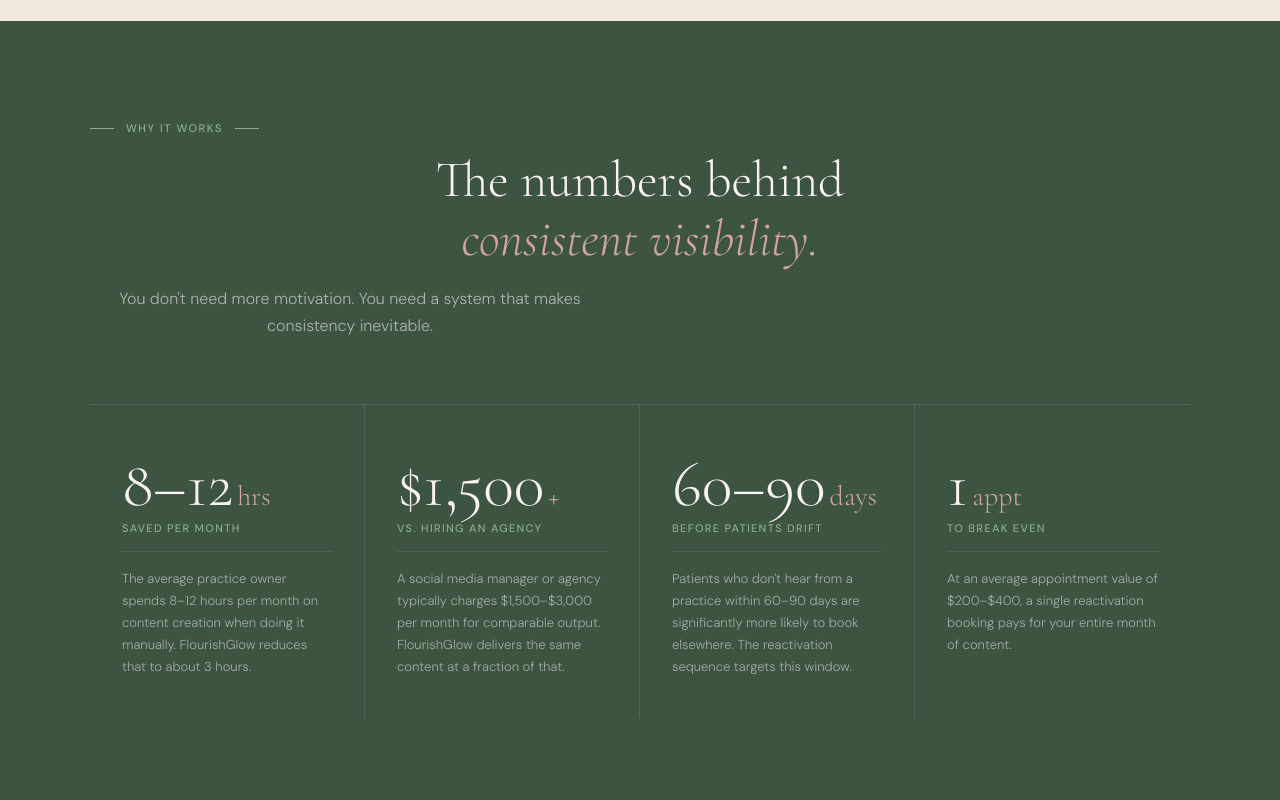
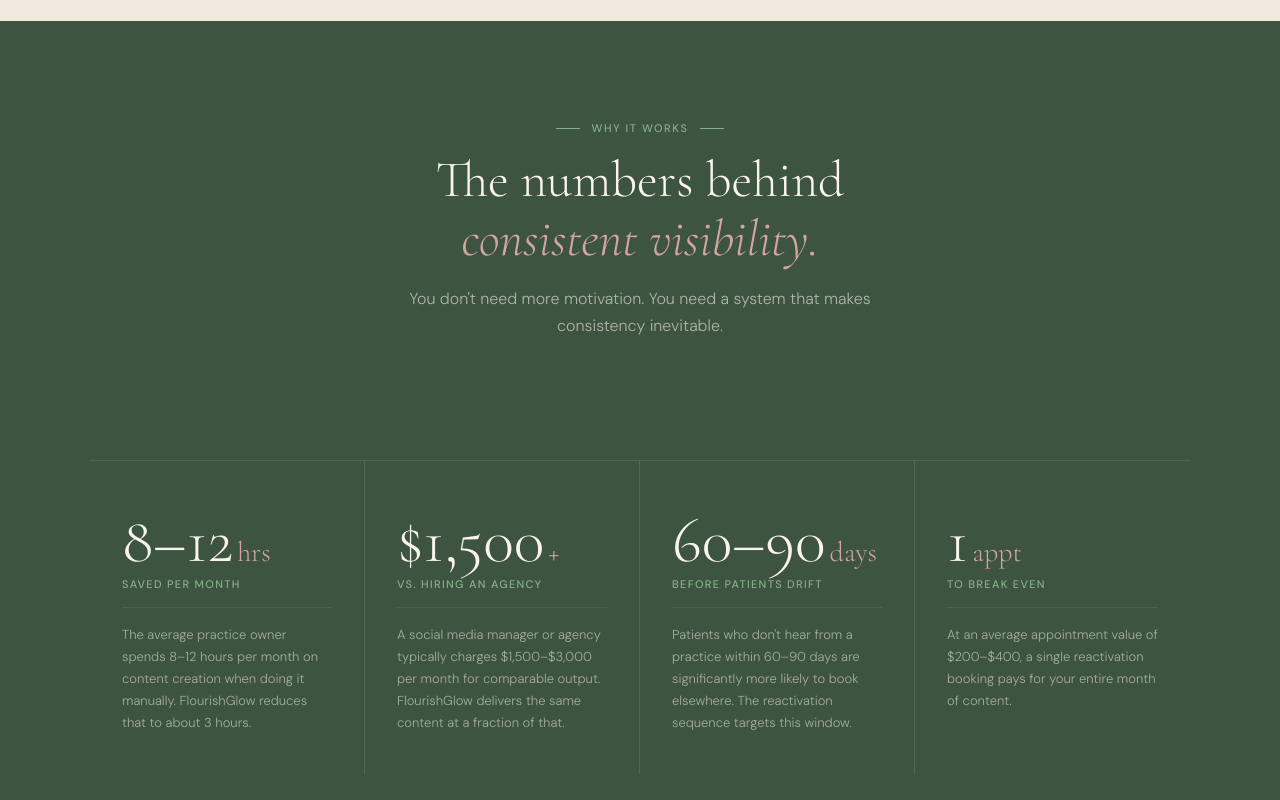
Before and after one commit to cronere/flourishglow, a Next.js app: page / in a window 1280 px wide. Shown: the part 2340-3140 px from the top of the page. Built offline with nearby package versions, Linux system fonts and the light colour scheme.

Commit message:
Update Home.module.css

```diff
--- a/styles/Home.module.css
+++ b/styles/Home.module.css
@@ -461,7 +461,7 @@
 
 /* ── STATS SECTION ── */
 .statsSection { padding: 100px 48px; background: var(--sage-dark); }
-.statsInner { max-width: 1100px; margin: 0 auto; text-align: center; }
+.statsInner { max-width: 1100px; margin: 0 auto; text-align: center; display: flex; flex-direction: column; align-items: center; }
 .statsGrid {
   display: grid;
   grid-template-columns: repeat(4, 1fr);
@@ -533,7 +533,7 @@
 
 /* ── FAQ SECTION ── */
 .faq { padding: 100px 48px; background: var(--sage-dark); }
-.faqInner { max-width: 760px; margin: 0 auto; text-align: center; }
+.faqInner { max-width: 760px; margin: 0 auto; text-align: center; display: flex; flex-direction: column; align-items: center; }
 .faqList { margin-top: 48px; text-align: left; }
 .faqItem { border-bottom: 1px solid rgba(255,255,255,0.1); }
 .faqItem:first-child { border-top: 1px solid rgba(255,255,255,0.1); }
```
